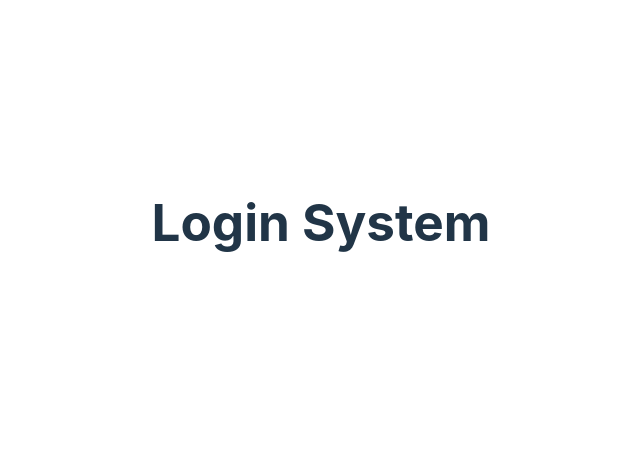
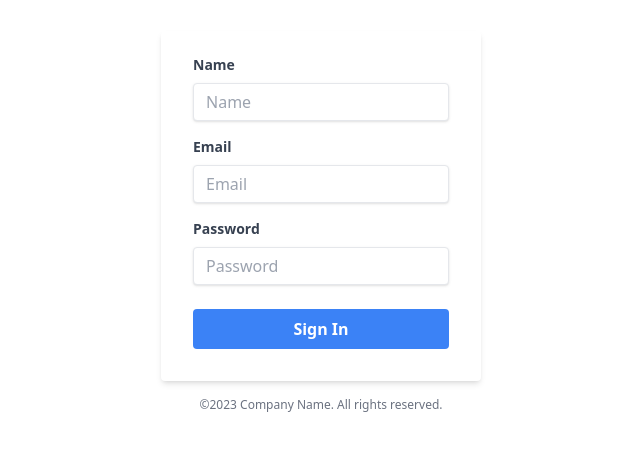
Before and after one commit to PaulPintang/MERN-LoginSystem, a React (Vite) app in the folder client/: page / in a window 1280 px wide. Shown: the part 178-628 px from the top of the page, without its empty margins (319-959 px from the left). Built offline with nearby package versions, Linux system fonts and the light colour scheme.

Commit message:
UI: login

```diff
--- a/client/package.json
+++ b/client/package.json
@@ -16,6 +16,8 @@
     "@types/react": "^18.0.27",
     "@types/react-dom": "^18.0.10",
     "@vitejs/plugin-react": "^3.1.0",
+    "autoprefixer": "^10.4.13",
+    "tailwindcss": "^3.2.6",
     "typescript": "^4.9.3",
     "vite": "^4.1.0"
   }
--- /dev/null
+++ b/client/postcss.config.cjs
@@ -0,0 +1,6 @@
+module.exports = {
+  plugins: {
+    tailwindcss: {},
+    autoprefixer: {},
+  },
+}
--- a/client/src/App.tsx
+++ b/client/src/App.tsx
@@ -1,11 +1,72 @@
-import { useState } from "react";
+import { useState, useRef } from "react";
 import "./App.css";
 
 function App() {
   return (
-    <div className="App">
-      <h1>Login System</h1>
-    </div>
+    <>
+      <div className="App">
+        <div className="w-full max-w-xs">
+          <form className="bg-white shadow-md rounded px-8 pt-6 pb-8 mb-4">
+            <div className="mb-4">
+              <label
+                className="block text-gray-700 text-sm font-bold mb-2 text-left"
+                placeholder="Name"
+              >
+                Name
+              </label>
+              <input
+                className="shadow appearance-none border rounded w-full py-2 px-3 text-gray-700 leading-tight focus:outline-none focus:shadow-outline"
+                id="name"
+                type="text"
+                placeholder="Name"
+                autoComplete="off"
+              />
+            </div>
+            <div className="mb-4">
+              <label
+                className="block text-gray-700 text-sm font-bold mb-2 text-left"
+                placeholder="Email"
+              >
+                Email
+              </label>
+              <input
+                className="shadow appearance-none border rounded w-full py-2 px-3 text-gray-700 leading-tight focus:outline-none focus:shadow-outline"
+                id="name"
+                type="text"
+                placeholder="Email"
+                autoComplete="off"
+              />
+            </div>
+            <div className="mb-6">
+              <label
+                className="block text-gray-700 text-sm font-bold mb-2 text-left"
+                placeholder="password"
+              >
+                Password
+              </label>
+              <input
+                className="shadow appearance-none border rounded w-full py-2 px-3 text-gray-700 leading-tight focus:outline-none focus:shadow-outline"
+                id="username"
+                type="text"
+                placeholder="Password"
+                autoComplete="off"
+              />
+            </div>
+            <div className="flex items-center justify-between">
+              <button
+                className="w-full bg-blue-500 hover:bg-blue-700 text-white font-bold py-2 px-4 rounded focus:outline-none focus:shadow-outline"
+                type="button"
+              >
+                Sign In
+              </button>
+            </div>
+          </form>
+          <p className="text-center text-gray-500 text-xs">
+            &copy;2023 Company Name. All rights reserved.
+          </p>
+        </div>
+      </div>
+    </>
   );
 }
 
--- a/client/src/index.css
+++ b/client/src/index.css
@@ -1,26 +1,8 @@
+@tailwind base;
+@tailwind components;
+@tailwind utilities;
 :root {
-  font-family: Inter, system-ui, Avenir, Helvetica, Arial, sans-serif;
-  line-height: 1.5;
-  font-weight: 400;
-
   color-scheme: light dark;
-  color: rgba(255, 255, 255, 0.87);
-  background-color: #242424;
-
-  font-synthesis: none;
-  text-rendering: optimizeLegibility;
-  -webkit-font-smoothing: antialiased;
-  -moz-osx-font-smoothing: grayscale;
-  -webkit-text-size-adjust: 100%;
-}
-
-a {
-  font-weight: 500;
-  color: #646cff;
-  text-decoration: inherit;
-}
-a:hover {
-  color: #535bf2;
 }
 
 body {
@@ -31,39 +13,9 @@
   min-height: 100vh;
 }
 
-h1 {
-  font-size: 3.2em;
-  line-height: 1.1;
-}
-
-button {
-  border-radius: 8px;
-  border: 1px solid transparent;
-  padding: 0.6em 1.2em;
-  font-size: 1em;
-  font-weight: 500;
-  font-family: inherit;
-  background-color: #1a1a1a;
-  cursor: pointer;
-  transition: border-color 0.25s;
-}
-button:hover {
-  border-color: #646cff;
-}
-button:focus,
-button:focus-visible {
-  outline: 4px auto -webkit-focus-ring-color;
-}
-
 @media (prefers-color-scheme: light) {
   :root {
     color: #213547;
     background-color: #ffffff;
   }
-  a:hover {
-    color: #747bff;
-  }
-  button {
-    background-color: #f9f9f9;
-  }
 }
--- /dev/null
+++ b/client/tailwind.config.cjs
@@ -0,0 +1,8 @@
+/** @type {import('tailwindcss').Config} */
+module.exports = {
+  content: ["./index.html", "./src/**/*.{js,ts,jsx,tsx}"],
+  theme: {
+    extend: {},
+  },
+  plugins: [],
+};
```
Also changed, not shown: 1 other file (tests, documents, lock files or other folders).
